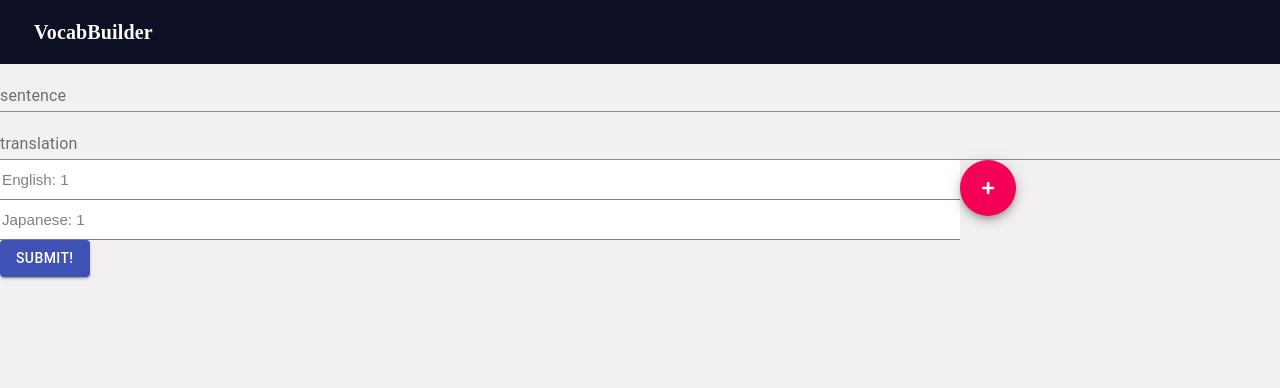
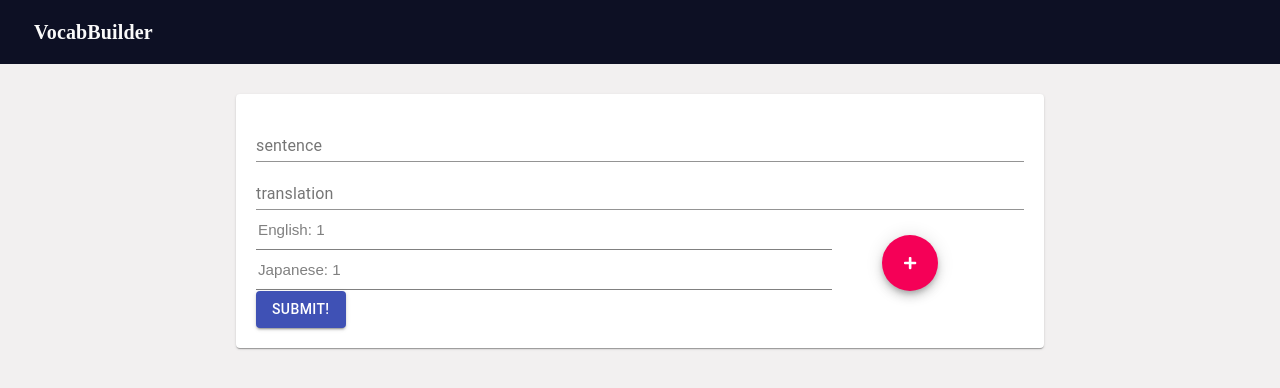
Before and after one commit to naot-shio/vocab-app-firebase-frontend, a React (Create React App) app: page /word/1 in a window 1280 px wide. Shown: the top 388 px of the page. Built offline with nearby package versions, Linux system fonts and the light colour scheme; no server answers.

Commit message:
Style the update form

```diff
--- a/src/components/sentences/UpdateSentence.js
+++ b/src/components/sentences/UpdateSentence.js
@@ -6,15 +6,15 @@ import TextField from '@material-ui/core/TextField'
 import Grid from '@material-ui/core/Grid'
 import Button from '@material-ui/core/Button'
 import Fab from '@material-ui/core/Fab'
+import Paper from '@material-ui/core/Paper'
 import withStyles from '@material-ui/core/styles/withStyles'
 import { FontAwesomeIcon } from '@fortawesome/react-fontawesome'
 import { faPlus } from '@fortawesome/free-solid-svg-icons'
+import styles from '../../styles/UpdateSentenceStyles'
 
 // Redux
 import { connect } from 'react-redux'
 import { updateSentence } from '../../redux/actions/dataActions'
-
-const styles = {}
 
 class UpdateSentence extends Component {
   constructor(props) {
@@ -83,7 +83,7 @@ class UpdateSentence extends Component {
     const { loading } = this.props.UI
 
     return (
-      <div>
+      <Paper className={classes.Paper}>
         <form onSubmit={this.handleSubmit}>
           <TextField
             name="sentence"
@@ -157,11 +157,8 @@ class UpdateSentence extends Component {
           >
             Submit!
           </Button>
-
         </form>
-
-
-      </div>
+      </Paper>
     )
   }
 }
--- /dev/null
+++ b/src/styles/UpdateSentenceStyles.js
@@ -0,0 +1,15 @@
+const styles = {
+  Paper: {
+    width: '60%',
+    marginLeft: 'auto',
+    marginRight: 'auto',
+    marginTop: 30,
+    padding: 20
+  },
+  addWord: {
+    marginLeft: 50,
+    marginTop: 25
+  }
+}
+
+export default styles
```
